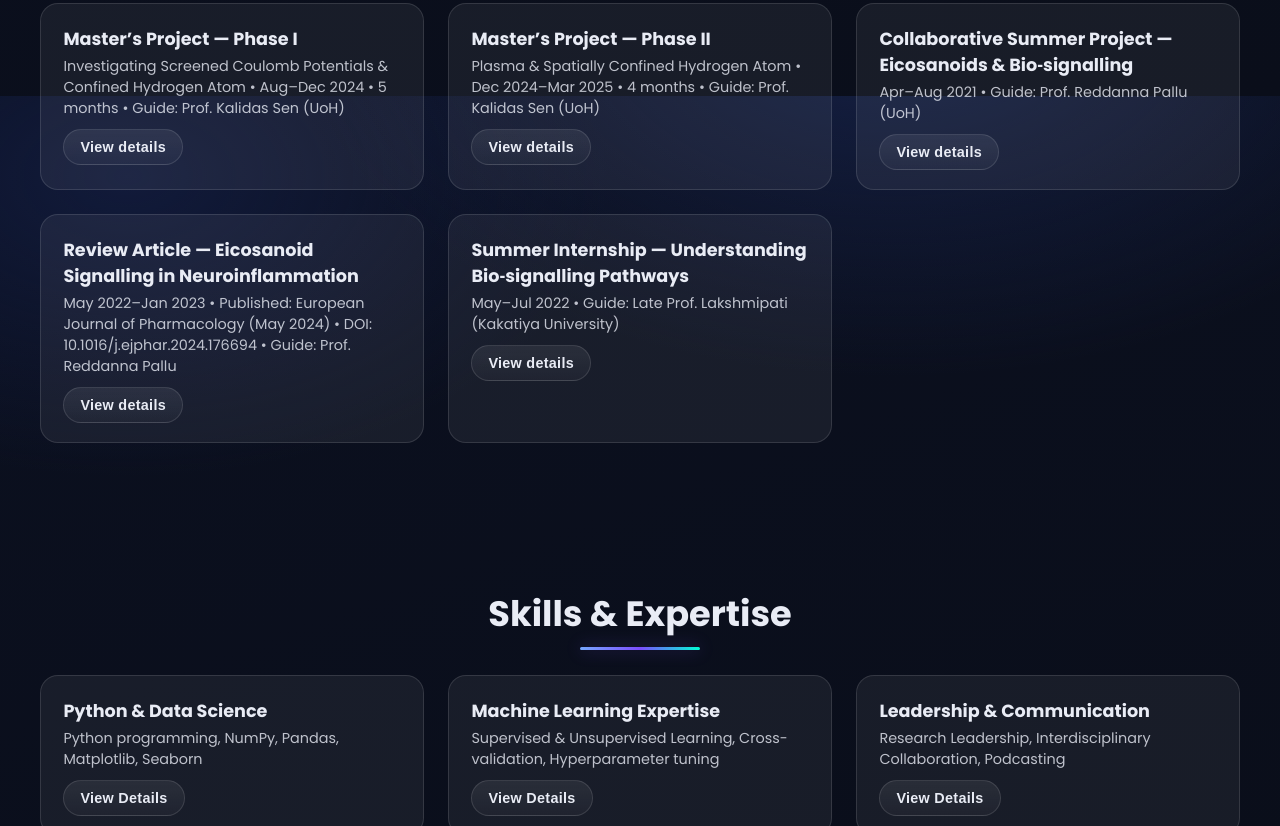
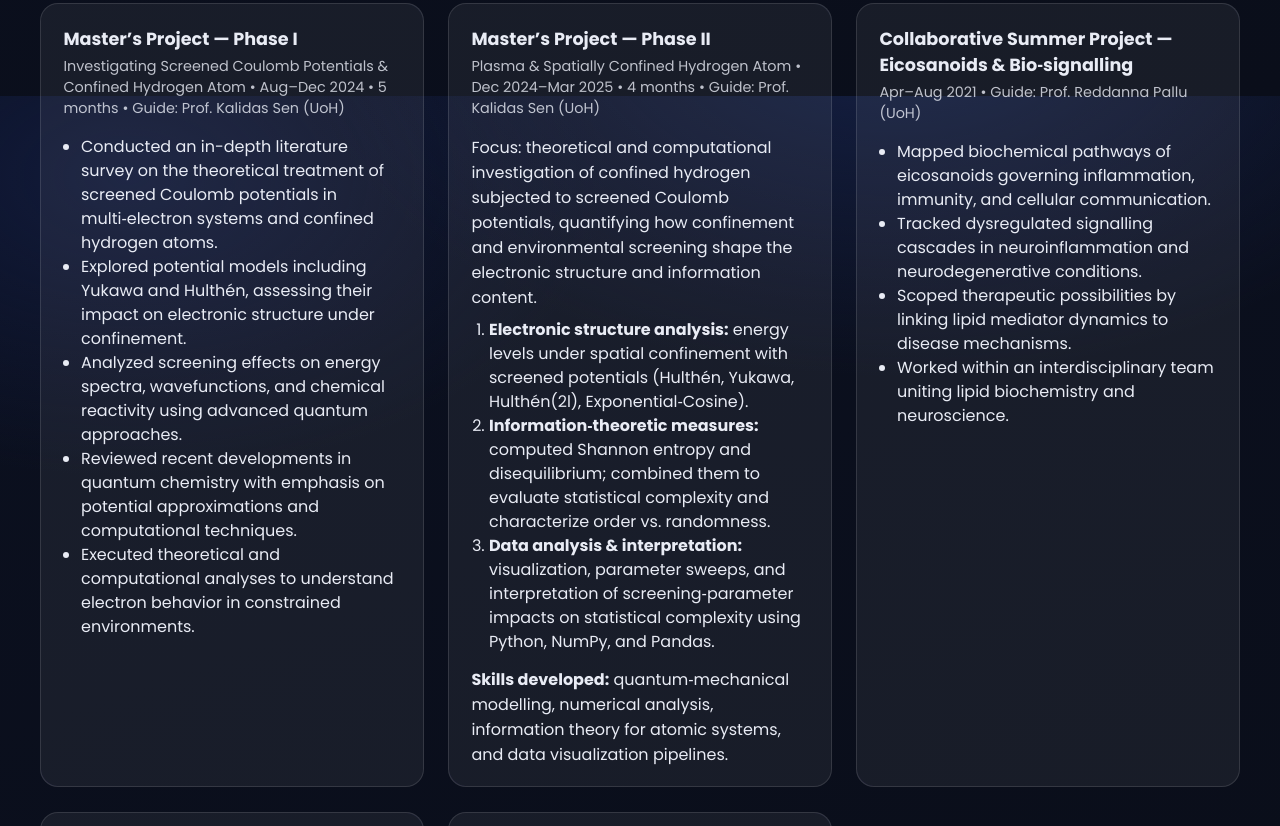
Before and after one commit to Lohitaksha-git/Lohitaksha-world, a plain HTML site: page index.html in a window 1280 px wide. Shown: the part 1504-2330 px from the top of the page. Drawn offline with Linux system fonts and the light colour scheme.

Commit message:
Update index.html

```diff
--- a/index.html
+++ b/index.html
@@ -70,18 +70,9 @@
   .reveal{opacity:0; transform:translateY(28px) scale(.98); filter:blur(2px)}
   .reveal.visible{opacity:1; transform:none; filter:none; transition:all 900ms cubic-bezier(.2,.7,.2,1)}
 
-  /* Toggle details with smooth height */
-  .details{max-height:0; overflow:hidden; opacity:.0; transition: max-height .65s ease, opacity .45s ease .1s}
-  .details.open{opacity:1}
-  .btn{
-    --shine: linear-gradient(90deg, transparent, rgba(255,255,255,.55), transparent);
-    display:inline-flex; align-items:center; gap:.5rem; font-weight:600; font-size:.9rem; letter-spacing:.02em;
-    padding:.55rem 1rem; border-radius:999px; border:1px solid var(--stroke); background:linear-gradient(180deg, rgba(255,255,255,.08), rgba(255,255,255,.03)); color:var(--text);
-    position:relative; overflow:hidden; cursor:pointer; transition:transform .2s ease, border-color .2s ease;
-  }
-  .btn:hover{transform:translateY(-1px); border-color:rgba(255,255,255,.25)}
-  .btn::after{content:""; position:absolute; inset:0; background:var(--shine); transform:translateX(-120%); transition:transform .9s ease}
-  .btn:hover::after{transform:translateX(120%)}
+  /* Make details visible by default */
+  .details{max-height:initial; overflow:initial; opacity:1; transition: none;}
+  .btn{ display:none; }
 
   /* Skill rings */
   .skills{display:grid;grid-template-columns:repeat(auto-fit,minmax(220px,1fr));gap:1.5rem}
@@ -204,7 +195,6 @@
         <article class="card reveal" data-target="d1">
           <h3>Master’s Project — Phase I</h3>
           <div class="meta">Investigating Screened Coulomb Potentials & Confined Hydrogen Atom • Aug–Dec 2024 • 5 months • Guide: Prof. Kalidas Sen (UoH)</div>
-          <button class="btn" data-toggle="d1">View details</button>
           <div class="details" id="d1">
             <ul style="margin:1rem 0 0 1.1rem; line-height:1.5">
               <li>Conducted an in-depth literature survey on the theoretical treatment of screened Coulomb potentials in multi‑electron systems and confined hydrogen atoms.</li>
@@ -218,7 +208,6 @@
         <article class="card reveal" data-target="d2">
           <h3>Master’s Project — Phase II</h3>
           <div class="meta">Plasma & Spatially Confined Hydrogen Atom • Dec 2024–Mar 2025 • 4 months • Guide: Prof. Kalidas Sen (UoH)</div>
-          <button class="btn" data-toggle="d2">View details</button>
           <div class="details" id="d2">
             <p style="margin:1rem 0 .5rem">Focus: theoretical and computational investigation of confined hydrogen subjected to screened Coulomb potentials, quantifying how confinement and environmental screening shape the electronic structure and information content.</p>
             <ol style="margin-left:1.1rem; line-height:1.5">
@@ -232,7 +221,6 @@
         <article class="card reveal" data-target="d3">
           <h3>Collaborative Summer Project — Eicosanoids & Bio‑signalling</h3>
           <div class="meta">Apr–Aug 2021 • Guide: Prof. Reddanna Pallu (UoH)</div>
-          <button class="btn" data-toggle="d3">View details</button>
           <div class="details" id="d3">
             <ul style="margin:1rem 0 0 1.1rem; line-height:1.5">
               <li>Mapped biochemical pathways of eicosanoids governing inflammation, immunity, and cellular communication.</li>
@@ -245,7 +233,6 @@
         <article class="card reveal" data-target="d4">
           <h3>Review Article — Eicosanoid Signalling in Neuroinflammation</h3>
           <div class="meta">May 2022–Jan 2023 • Published: European Journal of Pharmacology (May 2024) • DOI: 10.1016/j.ejphar.2024.176694 • Guide: Prof. Reddanna Pallu</div>
-          <button class="btn" data-toggle="d4">View details</button>
           <div class="details" id="d4">
             <ul style="margin:1rem 0 0 1.1rem; line-height:1.5">
               <li>Led the manuscript examining biochemical mechanisms and therapeutic potential of eicosanoid signalling in Alzheimer’s‑related neuroinflammation.</li>
@@ -257,7 +244,6 @@
         <article class="card reveal" data-target="d5">
           <h3>Summer Internship — Understanding Bio‑signalling Pathways</h3>
           <div class="meta">May–Jul 2022 • Guide: Late Prof. Lakshmipati (Kakatiya University)</div>
-          <button class="btn" data-toggle="d5">View details</button>
           <div class="details" id="d5">
             <ul style="margin:1rem 0 0 1.1rem; line-height:1.5">
               <li>Two‑month intensive study of molecular signalling mechanisms and cellular homeostasis.</li>
@@ -279,7 +265,6 @@
       <article class="card reveal" data-target="s1">
         <h3>Python & Data Science</h3>
         <div class="meta">Python programming, NumPy, Pandas, Matplotlib, Seaborn</div>
-        <button class="btn" data-toggle="s1">View Details</button>
         <div class="details" id="s1">
           <ul style="margin:1rem 0 0 1.1rem; line-height:1.5">
             <li>Proficient in Python programming, data structures, and program architecture.</li>
@@ -295,7 +280,6 @@
       <article class="card reveal" data-target="s2">
         <h3>Machine Learning Expertise</h3>
         <div class="meta">Supervised & Unsupervised Learning, Cross-validation, Hyperparameter tuning</div>
-        <button class="btn" data-toggle="s2">View Details</button>
         <div class="details" id="s2">
           <ul style="margin:1rem 0 0 1.1rem; line-height:1.5">
             <li>Strong grasp of Supervised & Unsupervised Learning algorithms.</li>
@@ -311,7 +295,6 @@
       <article class="card reveal" data-target="s3">
         <h3>Leadership & Communication</h3>
         <div class="meta">Research Leadership, Interdisciplinary Collaboration, Podcasting</div>
-        <button class="btn" data-toggle="s3">View Details</button>
         <div class="details" id="s3">
           <ul style="margin:1rem 0 0 1.1rem; line-height:1.5">
             <li>Led a team in publishing a peer-reviewed research article in Elsevier (2024).</li>
@@ -326,7 +309,6 @@
       <article class="card reveal" data-target="s4">
         <h3>Research & Presentation</h3>
         <div class="meta">Scientific Communication, Novel Model Development, Therapeutic Strategy</div>
-        <button class="btn" data-toggle="s4">View Details</button>
         <div class="details" id="s4">
           <ul style="margin:1rem 0 0 1.1rem; line-height:1.5">
             <li>Presented Alzheimer’s disease research to Prof. George Perry, UT.</li>
@@ -350,7 +332,6 @@
         <article class="card reveal" data-target="a1">
           <h3>Master’s Research Thesis – Published</h3>
           <div class="meta">Insights into Quantum Confinement Effects</div>
-          <button class="btn" data-toggle="a1">View Details</button>
           <div class="details" id="a1">
             <ul style="margin:1rem 0 0 1.1rem; line-height:1.5">
               <li>Computed and analyzed energy spectra and information-theoretic measures (Shannon entropy, disequilibrium, statistical complexity) to study quantum behavior.</li>
@@ -361,7 +342,6 @@
         <article class="card reveal" data-target="a2">
           <h3>Lead Author – Published Review Article</h3>
           <div class="meta">Elsevier, May 2024 • DOI: 10.1016/j.ejphar.2024.176694</div>
-          <button class="btn" data-toggle="a2">View Details</button>
           <div class="details" id="a2">
             <ul style="margin:1rem 0 0 1.1rem; line-height:1.5">
               <li>Led a collaborative review titled <em>"Eicosanoid signaling in neuroinflammation associated with Alzheimer’s disease"</em> published in Elsevier.</li>
@@ -372,7 +352,6 @@
         <article class="card reveal" data-target="a3">
           <h3>Author – "It’s Your Life: Make it Happen"</h3>
           <div class="meta">Amazon, April 9, 2025</div>
-          <button class="btn" data-toggle="a3">View Details</button>
           <div class="details" id="a3">
             <ul style="margin:1rem 0 0 1.1rem; line-height:1.5">
               <li>Self-development guide inspiring readers to take charge of their lives and achieve goals.</li>
@@ -382,7 +361,6 @@
         <article class="card reveal" data-target="a4">
           <h3>Author – "Brainwaves of The Bold"</h3>
           <div class="meta">Amazon, May 19, 2025</div>
-          <button class="btn" data-toggle="a4">View Details</button>
           <div class="details" id="a4">
             <ul style="margin:1rem 0 0 1.1rem; line-height:1.5">
               <li>Transformative leadership book empowering readers to lead authentically and courageously.</li>
@@ -392,7 +370,6 @@
         <article class="card reveal" data-target="a5">
           <h3>Author – "Studies on Shell Confined Atoms"</h3>
           <div class="meta">LAMBERT Academic Publishing, June 12, 2025</div>
-          <button class="btn" data-toggle="a5">View Details</button>
           <div class="details" id="a5">
             <ul style="margin:1rem 0 0 1.1rem; line-height:1.5">
               <li>Explored quantum mechanical behavior of atoms under spatial confinement with relevance to nanoscience and high-pressure physics.</li>
@@ -402,7 +379,6 @@
         <article class="card reveal" data-target="a6">
           <h3>Highest Academic Performer</h3>
           <div class="meta">Years 4 & 5, University of Hyderabad</div>
-          <button class="btn" data-toggle="a6">View Details</button>
           <div class="details" id="a6">
             <ul style="margin:1rem 0 0 1.1rem; line-height:1.5">
               <li>Ranked 1st in Integrated Master’s in Chemical Sciences at University of Hyderabad for two consecutive years.</li>
@@ -413,7 +389,6 @@
         <article class="card reveal" data-target="a7">
           <h3>Competitive Exam Success</h3>
           <div class="meta">GATE 2025 & CSIR-NET-JRF 2025</div>
-          <button class="btn" data-toggle="a7">View Details</button>
           <div class="details" id="a7">
             <ul style="margin:1rem 0 0 1.1rem; line-height:1.5">
               <li>GATE 2025 – AIR 727</li>
@@ -424,7 +399,6 @@
         <article class="card reveal" data-target="a8">
           <h3>Early Academic Excellence</h3>
           <div class="meta">School board exams, 2018</div>
-          <button class="btn" data-toggle="a8">View Details</button>
           <div class="details" id="a8">
             <ul style="margin:1rem 0 0 1.1rem; line-height:1.5">
               <li>Featured in school magazine for securing top position in 10th-grade board exams.</li>
@@ -442,7 +416,6 @@
         <article class="card reveal" data-target="c1">
           <h3>Machine Learning with Python</h3>
           <div class="meta">Issued by: Cognitive Class, 6th May, 2025</div>
-          <button class="btn" data-toggle="c1">View Details</button>
           <div class="details" id="c1">
             <ul style="margin:1rem 0 0 1.1rem; line-height:1.5">
               <li>Hands-on ML training covering theory & practical Python implementation.</li>
@@ -459,7 +432,6 @@
         <article class="card reveal" data-target="c2">
           <h3>Supervised Machine Learning</h3>
           <div class="meta">Issued by: Scaler, 20th May, 2025</div>
-          <button class="btn" data-toggle="c2">View Details</button>
           <div class="details" id="c2">
             <ul style="margin:1rem 0 0 1.1rem; line-height:1.5">
               <li>Regression Models: Linear & Logistic Regression, L1/L2 Regularization.</li>
@@ -477,7 +449,6 @@
         <article class="card reveal" data-target="c3">
           <h3>Unsupervised Machine Learning</h3>
           <div class="meta">Issued by: Scaler, 15th May, 2025</div>
-          <button class="btn" data-toggle="c3">View Details</button>
           <div class="details" id="c3">
             <ul style="margin:1rem 0 0 1.1rem; line-height:1.5">
               <li>K-Means clustering: Objective function, K-Means++, failure case analysis.</li>
@@ -551,26 +522,6 @@
     }
     document.querySelectorAll('.card').forEach(addTilt);
 
-    /* ===== Smooth details toggles (auto height) ===== */
-    function toggleDetails(id, btn){
-      const box = document.getElementById(id);
-      const open = box.classList.contains('open');
-      if(!open){
-        box.style.maxHeight = '0px';
-        box.classList.add('open');
-        requestAnimationFrame(()=>{ box.style.maxHeight = box.scrollHeight + 'px'; });
-        btn.textContent = 'Hide details';
-      }else{
-        box.style.maxHeight = box.scrollHeight + 'px';
-        requestAnimationFrame(()=>{ box.style.maxHeight = '0px'; });
-        box.addEventListener('transitionend', ()=> box.classList.remove('open'), {once:true});
-        btn.textContent = 'View details';
-      }
-    }
-    document.querySelectorAll('[data-toggle]').forEach(btn=>{
-      btn.addEventListener('click', ()=> toggleDetails(btn.getAttribute('data-toggle'), btn));
-    });
-
     /* ===== Animate skill rings when visible ===== */
     const ringObserver = new IntersectionObserver((ents)=>{
       ents.forEach(en=>{
```
